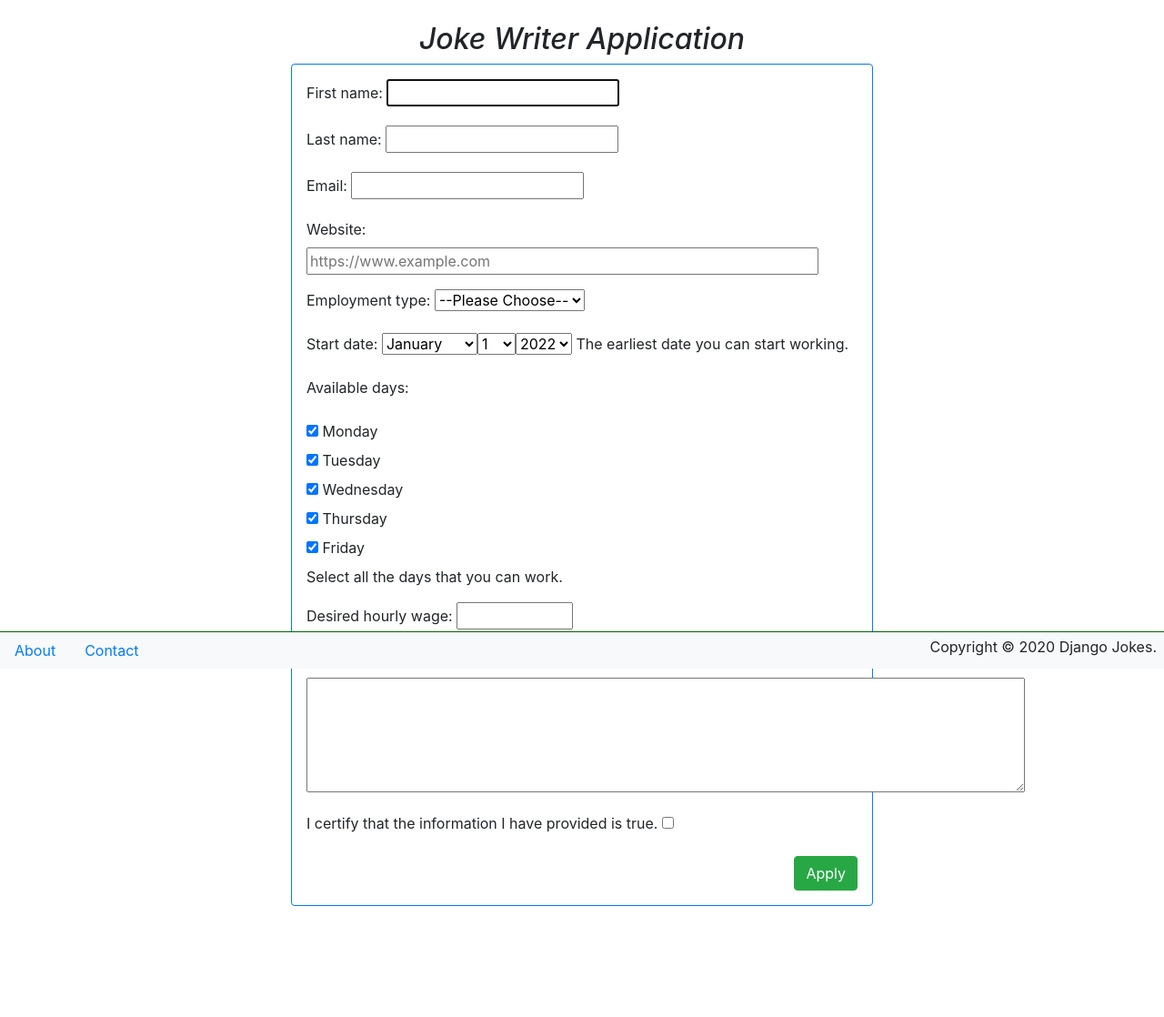
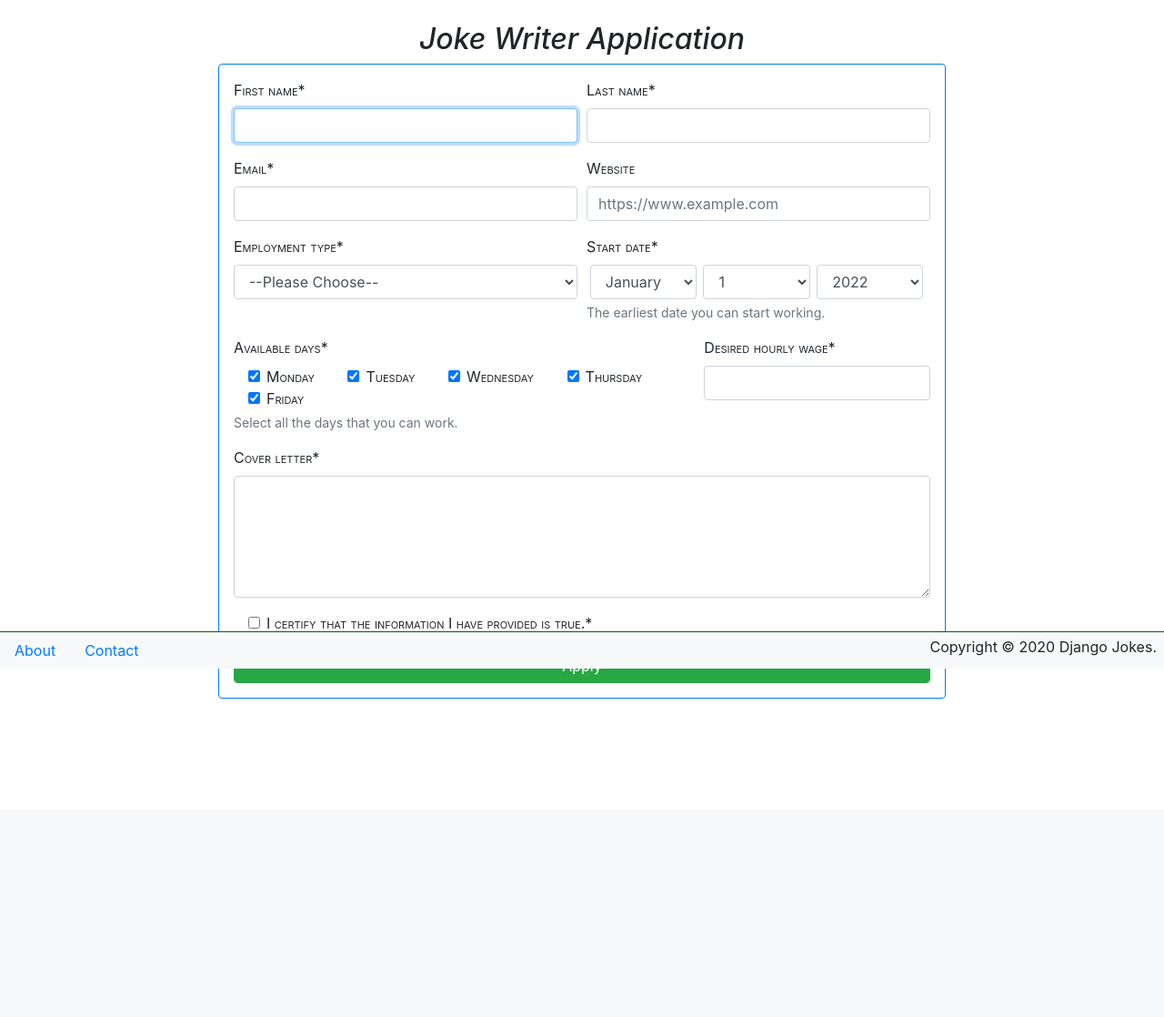
Before and after one commit to Tylerecodes/djangojokes.com, a Django app: page /jobs/job-app/ in a window 1280 px wide. Shown: the part 65-1183 px from the top of the page at 91% size. After the commit the page ends 833 px from the top, so only its background shows below. Run offline with Django 4.2, Linux system fonts and the light colour scheme; some libraries are stand-ins or nearby versions.

Commit message:
Added Django Crispy Forms and Validators

```diff
--- a/jobs/form.py
+++ b/jobs/form.py
@@ -1,4 +1,15 @@
+from datetime import datetime
 from django import forms
+from django.core.exceptions import ValidationError
+from django.core.validators import URLValidator
+
+
+def validate_future_date(value):
+    if value < datetime.now().date():
+        raise ValidationError(
+            message=f'{value} is in the past.', code='past_date'
+        )
+
 
 jobtype = (
     (None, '--Please Choose--'),
@@ -23,14 +34,16 @@ class JobApplicationForm(forms.Form):
     last_name = forms.CharField()
     email = forms.EmailField()
     website = forms.URLField(required=False, widget=forms.URLInput(
-        attrs={'placeholder': 'https://www.example.com', 'size': '50'}))
+        attrs={'placeholder': 'https://www.example.com', 'size': '50'}), validators=[URLValidator(schemes=['http', 'https'])])
     employment_type = forms.ChoiceField(choices=jobtype)
     start_date = forms.DateField(
         help_text="The earliest date you can start working.",
         widget=forms.SelectDateWidget(
             years=('2022', '2023'),
+            attrs={'style': 'width: 31%; display: inline-block; margin: 0 1%'},
             empty_label=("Choose Year", "Choose Month", "Choose Day")
-        )
+        ),  validators=[validate_future_date],
+        error_messages={'past_date': 'Please enter a future date.'}
     )
     available_days = forms.MultipleChoiceField(
         choices=days, help_text="Select all the days that you can work.", widget=forms.CheckboxSelectMultiple,
--- a/static/css/main.css
+++ b/static/css/main.css
@@ -13,3 +13,14 @@ body {
 h2 {
   font-style: italic;
 }
+
+/* FORM STYLES */
+label {
+  font-variant: small-caps;
+}
+
+.form-check {
+  display: inline-block;
+  font-weight: normal;
+  margin: 0 1rem;
+}
--- a/templates/jobs/joke_writer.html
+++ b/templates/jobs/joke_writer.html
@@ -1,13 +1,47 @@
 {% extends "_base.html" %}
+{% load crispy_forms_tags %}
 
 {% block title %}Job Application: Joke Writer{% endblock %}
 {% block main %}
   <h2 class="text-center">Joke Writer Application</h2>
-  <div class="card border-primary m-auto mb-3 p-3" style="max-width: 40rem">
-      <form method="post">
-        {% csrf_token %}
-        {{ form.as_p }}
-        <button class="btn btn-success float-right">Apply</button>
-      </form>
+  <div class="card border-primary m-auto mb-3 p-3" style="max-width: 50rem">
+    <form method="post" novalidate>
+      {% csrf_token %}
+      <div class="form-row">
+        <div class="form-group col-md-6 mb-0">
+          {{ form.first_name|as_crispy_field }}
+        </div>
+        <div class="form-group col-md-6 mb-0">
+          {{ form.last_name|as_crispy_field }}
+        </div>
+      </div>
+      <div class="form-row">
+        <div class="form-group col-md-6 mb-0">
+          {{ form.email|as_crispy_field }}
+        </div>
+        <div class="form-group col-md-6 mb-0">
+          {{ form.website|as_crispy_field }}
+        </div>
+      </div>
+      <div class="form-row">
+        <div class="form-group col-md-6 mb-0">
+          {{ form.employment_type|as_crispy_field }}
+        </div>
+        <div class="form-group col-md-6 mb-0">
+          {{ form.start_date|as_crispy_field }}
+        </div>
+      </div>
+      <div class="form-row">
+        <div class="form-group col-md-8 mb-0">
+          {{ form.available_days|as_crispy_field  }}
+        </div>
+        <div class="form-group col-md-4 mb-0">
+          {{ form.desired_hourly_wage|as_crispy_field }}
+        </div>
+      </div>
+      {{ form.cover_letter|as_crispy_field }}
+      {{ form.confirmation|as_crispy_field }}
+      <button class="form-control btn btn-success">Apply</button>
+    </form>
   </div>
 {% endblock %}
```
Also changed, not shown: djangojokes/settings.py (+8 -2 lines). Lines whose indentation alone changed are shown as unchanged.
